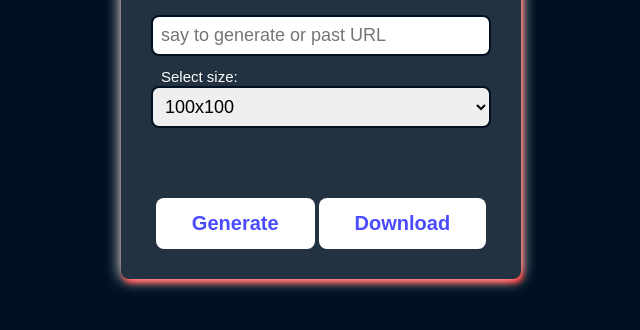
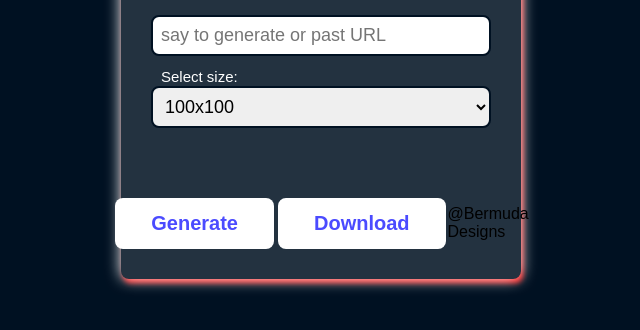
Before and after one commit to darshan1005/QR_code, a plain HTML site: page index.html in a window 1280 px wide. Shown: the part 302-632 px from the top of the page, without its empty margins (319-959 px from the left). Drawn offline with Linux system fonts and the light colour scheme.

Commit message:
Update index.html

```diff
--- a/index.html
+++ b/index.html
@@ -29,6 +29,7 @@
         <div class="qr-footer">
             <a href="" id="generateBtn">Generate</a>
             <a href="" id="downloadBtn" download="qr_code.png">Download</a>
+            <p class="footer-tag">@Bermuda Designs</p>
         </div>
     </div>
     <script src="./script.js"></script>
```
